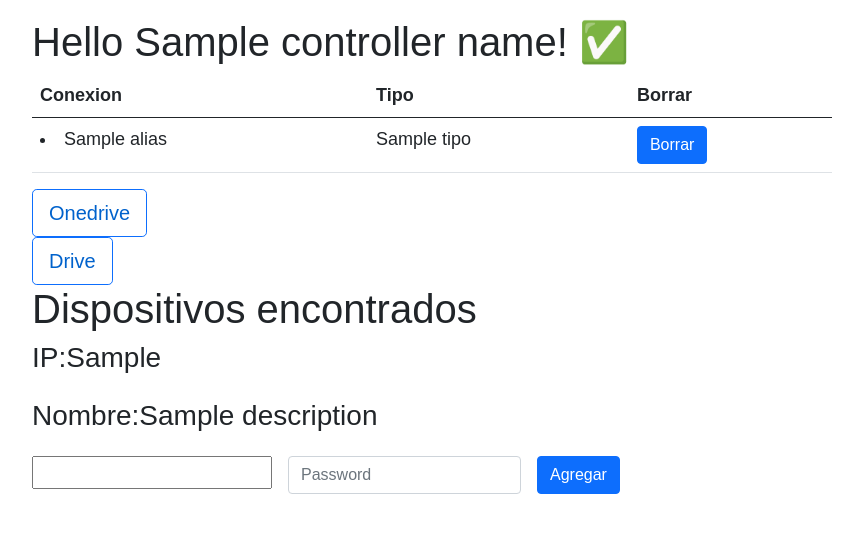
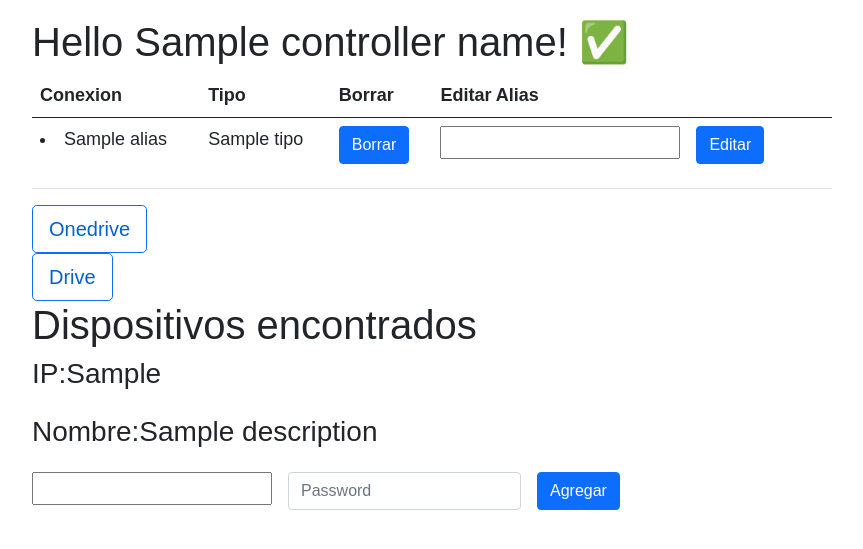
Before and after one commit to joseoe1996/TFG_WEB, a Symfony app: template templates/crear_conexion/index.html.twig in a window 1280 px wide. Shown: the top 549 px of the page, without its empty margins (208-1071 px from the left). Run offline with Twig, Linux system fonts and the light colour scheme; the template is opened without the code that fills it: most values are stand-ins (such as "Sample title", 1, 10 or a date in 2020); some libraries are stand-ins or nearby versions.

Commit message:
Editar alias
Completado

```diff
--- a/templates/crear_conexion/index.html.twig
+++ b/templates/crear_conexion/index.html.twig
@@ -16,6 +16,7 @@
                     <th scope="col">Conexion</th>
                     <th scope="col">Tipo</th>
                     <th scope="col">Borrar</th>
+                    <th scope="col">Editar Alias</th>
                 </tr>
             </thead>
             <tbody>
@@ -30,6 +31,17 @@
                 <td>
                     <a href="{{path('borrar_conexion',{conexion: con.nombre})}}" class="btn btn-primary" type="submit" >
                         Borrar</a>
+                </td>
+                <td>
+                    <form method="post" class="row g-3" action="{{path('editar_alias', {nombre: con.nombre})}}" >
+                        <div class="col-auto">
+                            <label for="user" class="visually-hidden">Nombre</label>
+                            <input type="text" name="user">
+                        </div>
+                        <div class="col-auto">
+                            <button type="submit" class="btn btn-primary mb-3">Editar</button>
+                        </div>
+                    </form>
                 </td>
                 </tr>
             {% endfor %}
@@ -48,7 +60,7 @@
                 <div class="col-auto">
                     <label for="user" class="visually-hidden">Usuario</label>
                     <input type="hidden" name="IP" value="{{value.IP}}">
-                     <input type="hidden" name="SERVER" value="{{value.SERVER}}">
+                    <input type="hidden" name="SERVER" value="{{value.SERVER}}">
                     <input type="text" name="user">
                 </div>
                 <div class="col-auto">
```
Also changed, not shown: src/Controller/CrearConexionController.php (+14 -0 lines), src/Service/BD.php (+12 -1 lines).
